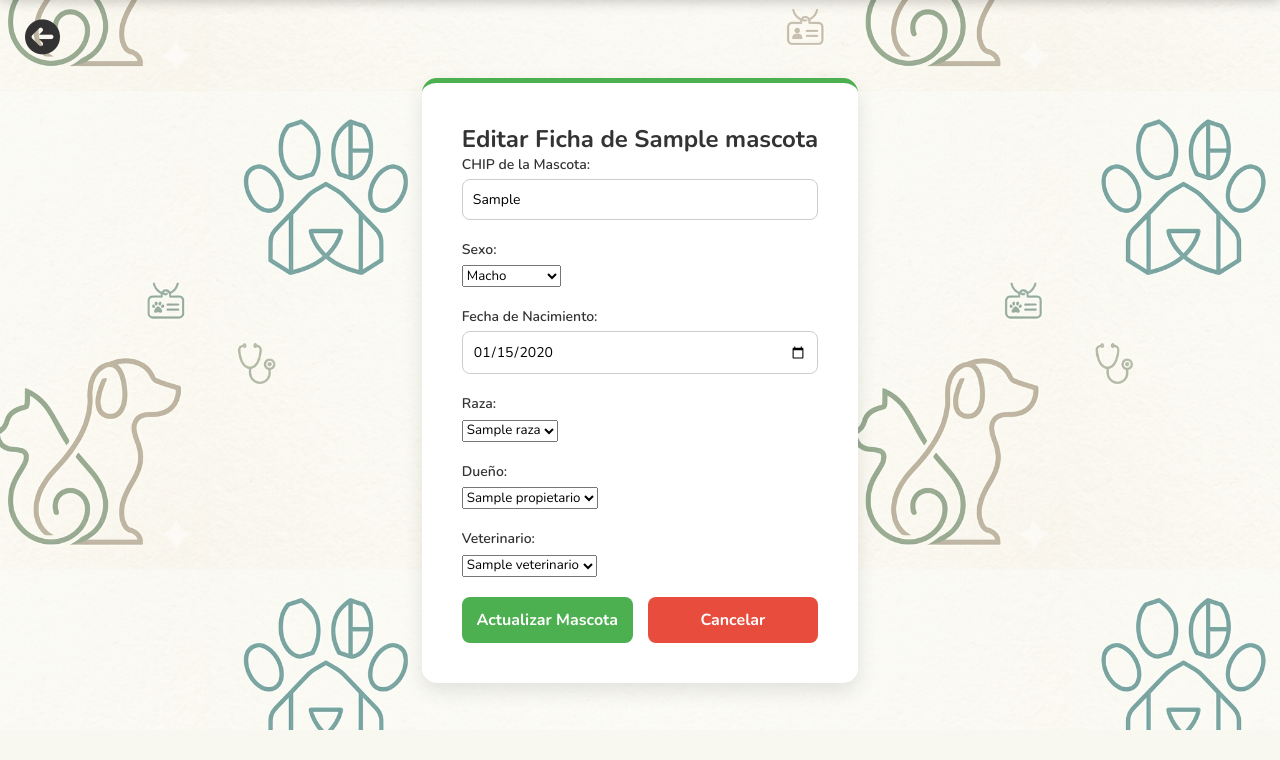
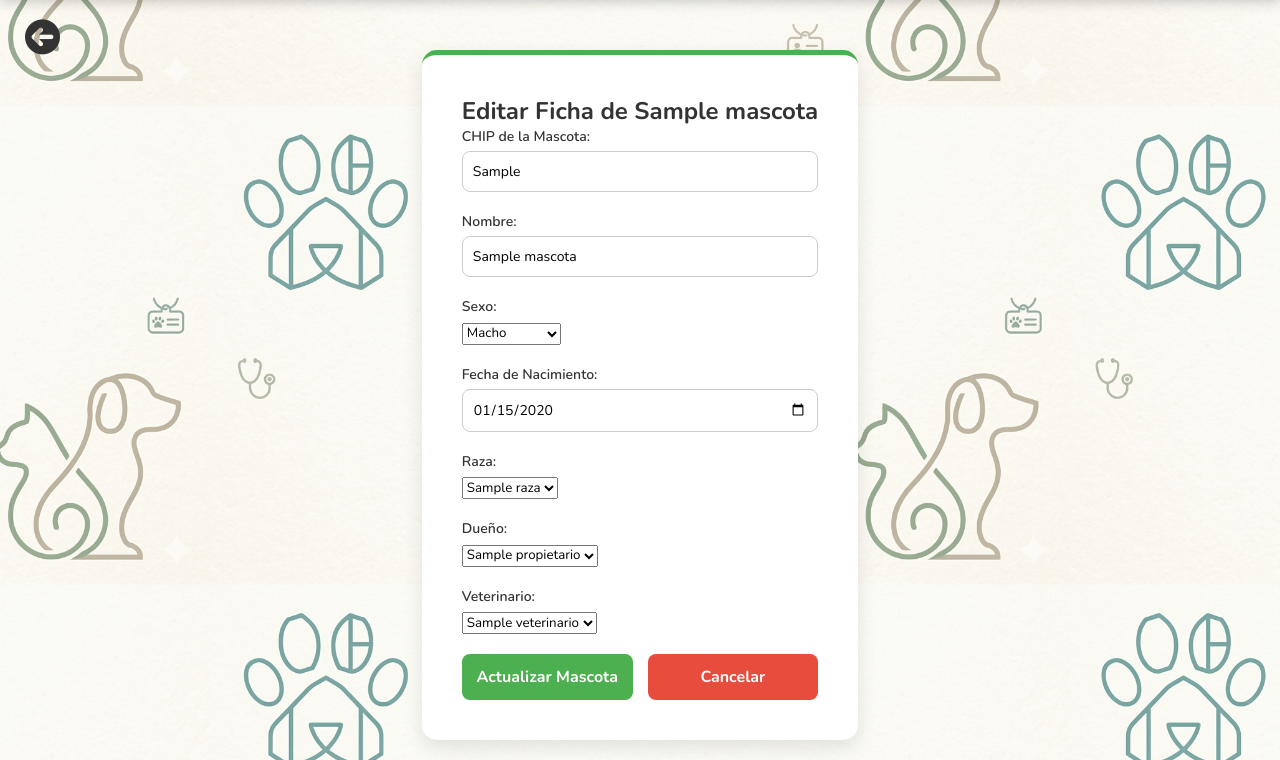
Before and after one commit to ikerqume/2526_ASIX1_CRUD_Veterinaria, a PHP site: the page made by view/mascotas/editar.php in a window 1280 px wide. Shown: the part 70-830 px from the top of the page. Before the commit the page ends 800 px from the top, so only its background shows below. Run offline with PHP 8.4, Linux system fonts and the light colour scheme; the visitor is signed in with stand-in values (Sample User, id 1); tables that the repository leaves empty hold one stand-in row (values such as "Sample post").

```diff
--- a/view/mascotas/editar.php
+++ b/view/mascotas/editar.php
@@ -119,6 +119,12 @@ if ($veterinarios === null) { $veterinarios = []; }
                 </div>
 
                 <div class="grupo-input">
+                    <label for="nomMasc">Nombre:</label>
+                    <input id="nomMasc" type="text" name="nombre_masc" value="<?php echo htmlspecialchars($mascota['nombre']); ?>" required onblur="ValidaNomMasc()">
+                    <p id="errorNomMasc" class="texto-error"></p>
+                </div>
+
+                <div class="grupo-input">
                     <label for="sexo">Sexo:</label>
                     <select id="sexo" name="sexo" required onblur="validaSex()">
                         <option value="Macho" <?php echo ($mascota['sexo'] == 'Macho') ? 'selected' : ''; ?>>Macho</option>
```
Also changed, not shown: view/veterinarios/index.php (+9 -10 lines).
